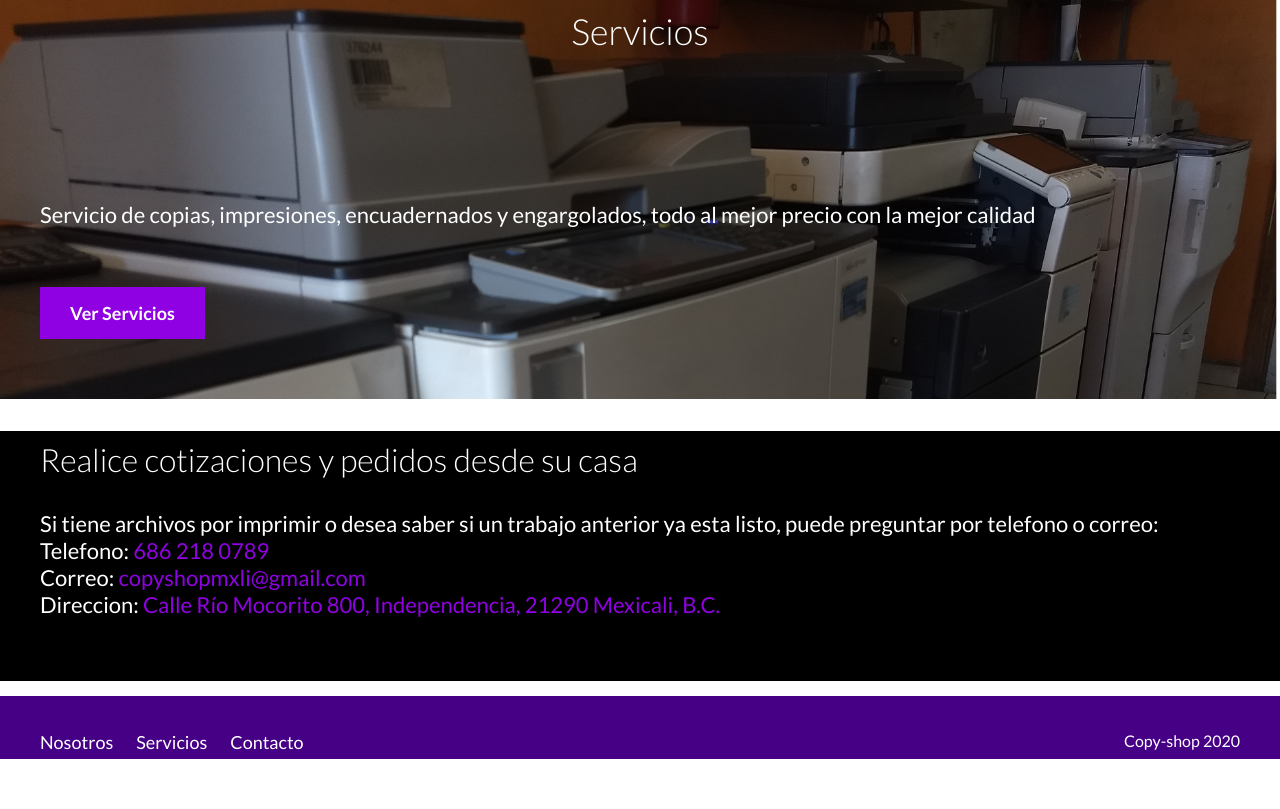
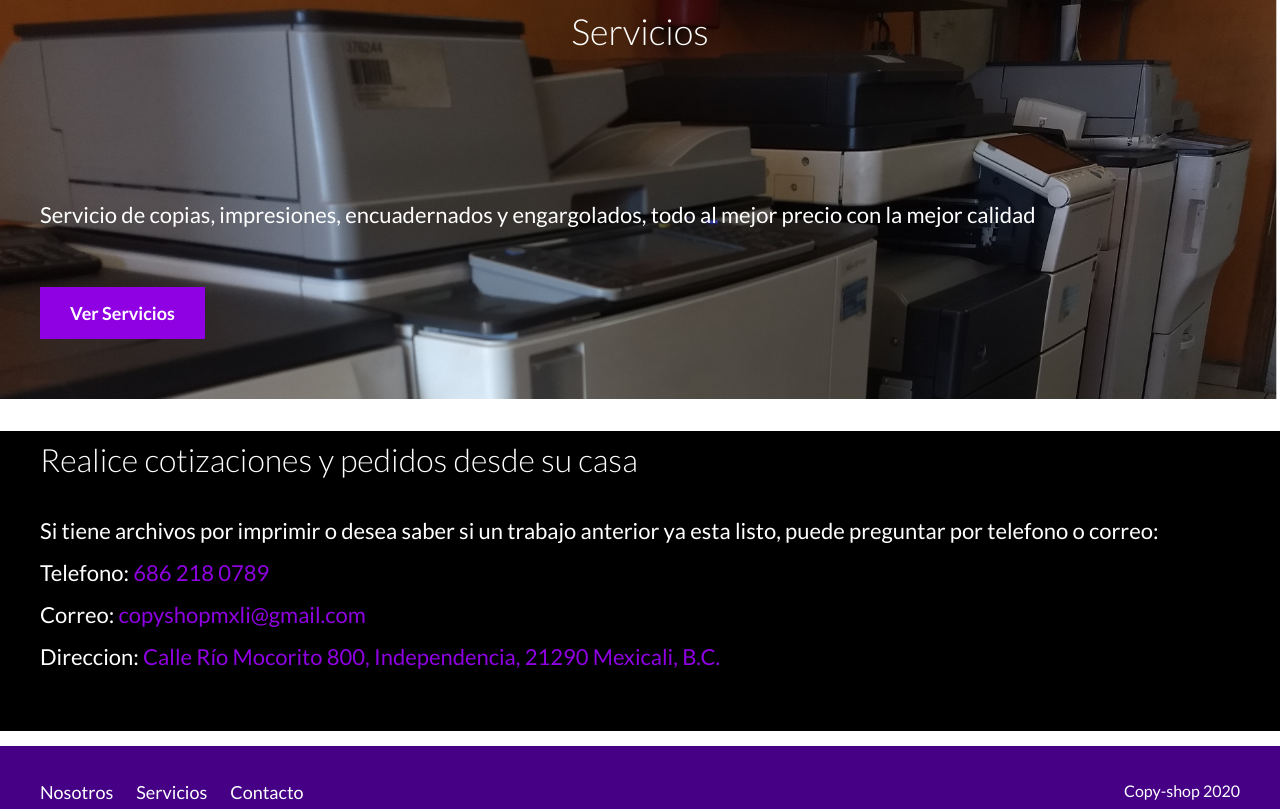
Before and after one commit to MarespTech/Copyshopmxli, a PHP site: page / in a window 1280 px wide. Shown: the part 1124-1933 px from the top of the page. Before the commit the page ends 1883 px from the top, so only its background shows below. Run offline with PHP 8.4, Linux system fonts and the light colour scheme.

Commit message:
Fix size

```diff
--- /dev/null
+++ b/Seccion contacto con boton.txt
@@ -0,0 +1,6 @@
+    <div class="contacto" id="contacto">
+        <div class="contenedor">
+            <h3 class="fw-300">Realice cotizaciones y pedidos desde su casa</h3>
+            <p>Envia sus archivos llenando un formulario y solo pase por ellos cuando esten listos</p>
+            <a href="contacto.html" class="boton">Contactanos</a>
+        </div>
--- a/css/style.css
+++ b/css/style.css
@@ -208,19 +208,25 @@ a {
 .contacto {
     background-color: black;
     color: #ffffff;
-    height: 35rem;
+    height: 45rem;
 }
 
 @media (min-width: 768px) {
     .contacto {
-        height: 25rem;
+        height: 30rem;
     }
 }
 
 .contacto p {
     color: #ffffff;
     font-size: 2.2rem;
-    line-height: 5px;
+    line-height: 3rem;
+}
+
+@media (min-width: 768px) {
+    .contacto p {
+        line-height: 2rem;
+    }
 }
 
 .contacto p span,
@@ -281,6 +287,9 @@ a {
         border: 2px solid #ddddddee;
         padding: .5rem 0 .5rem .5rem;
     }
+    .servicio h2 {
+        line-height: 5.5rem;
+    }
 }
 
 .no-pad {
```
